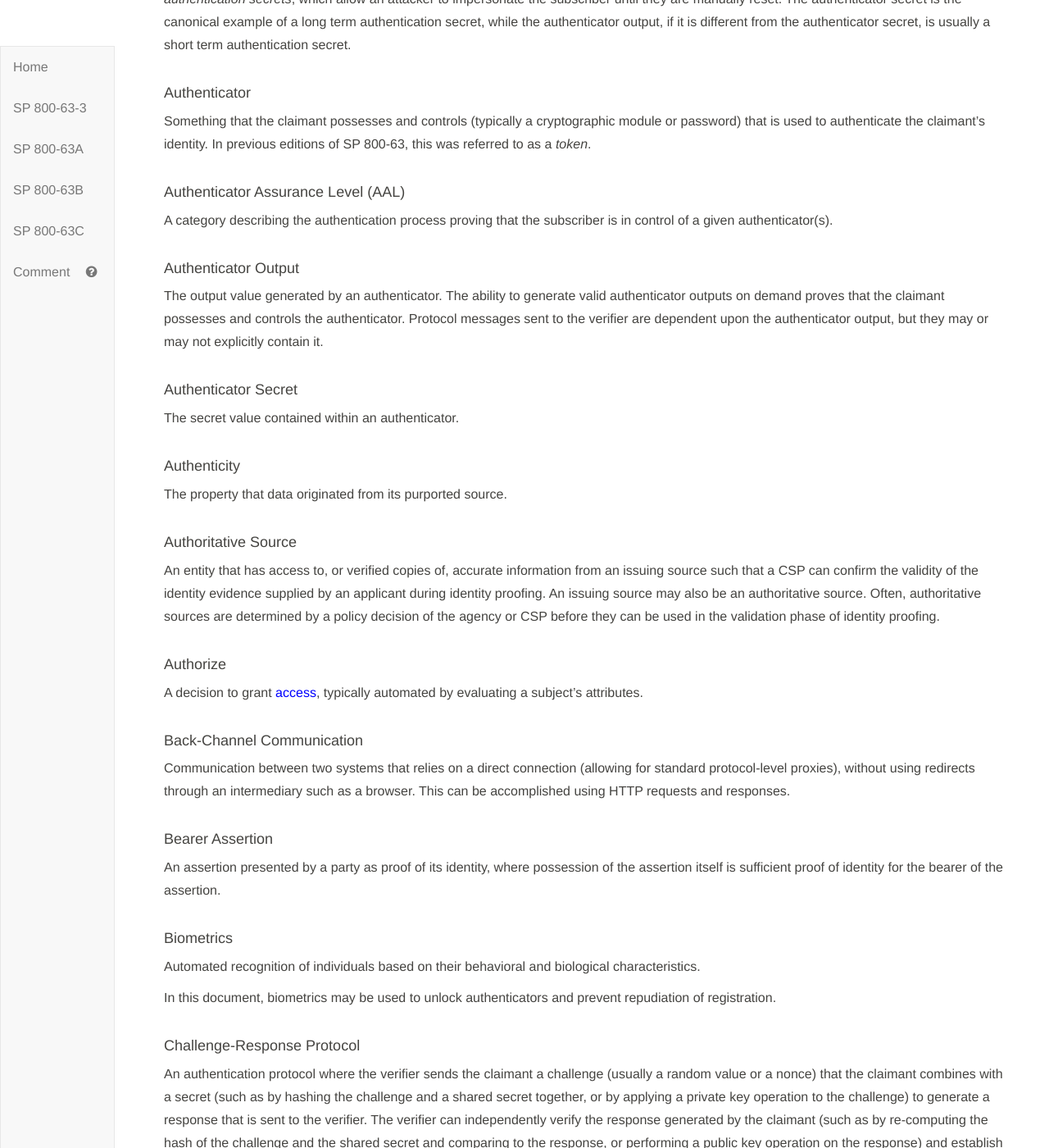
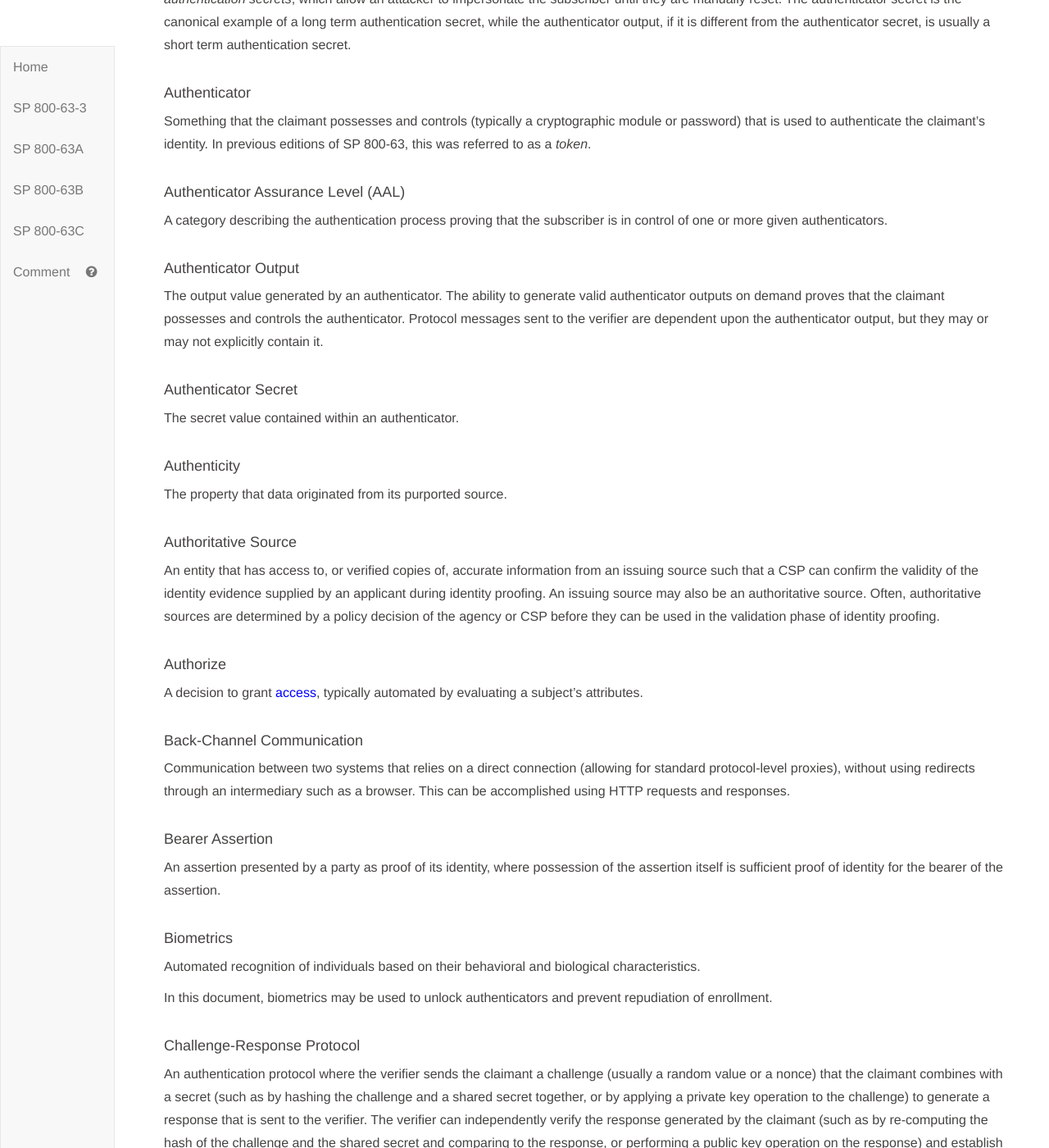
Before and after one commit to usnistgov/800-63-3, a Jekyll site: the page built from sp800-63-3/definitions.md, in a window 1280 px wide and 1400 px high, scrolled down 2896 px. Shown: the whole window at 82% size. Built offline with Jekyll 4.4.1, drawn with Linux system fonts in a browser that asks for light colours; our own code applies the rules of GitHub Pages for plain Markdown files; some of the changed text lies outside the part shown.

Commit message:
Fixes per @jimfenton review

```diff
--- a/sp800-63-3/definitions.md
+++ b/sp800-63-3/definitions.md
@@ -11,7 +11,6 @@ There is a wide variety of terms used in the area of authentication. While the d
 The definitions in this section are primarily those that are referenced in this document. Refer to the other documents in the SP 800-63 document suite for additional definitions and abbreviations specific to their content.
 
 #### <a name="access"></a> Access
-
 To make contact with one or more discrete functions of an online, digital service.
 
 #### Active Attack
@@ -21,7 +20,7 @@ An attack on the authentication protocol where the attacker transmits data to th
 The validated and verified location (physical or digital) where an individual can receive communications using approved mechanisms.
 
 #### Applicant
-A subject undergoing the processes of registration and identity proofing.
+A subject undergoing the processes of enrollment and identity proofing.
 
 #### Approved Cryptography
 Federal Information Processing Standard (FIPS) approved or NIST recommended. An algorithm or technique that is either 1) specified in a FIPS or NIST Recommendation, or 2) adopted in a FIPS or NIST Recommendation.
@@ -83,7 +82,7 @@ These are further divided into *short-term authentication secrets*, which are on
 Something that the claimant possesses and controls (typically a cryptographic module or password) that is used to authenticate the claimant's identity. In previous editions of SP 800-63, this was referred to as a *token*.
 
 #### Authenticator Assurance Level (AAL)
-A category describing the authentication process proving that the subscriber is in control of a given authenticator(s).
+A category describing the authentication process proving that the subscriber is in control  of one or more given authenticators.
 
 #### Authenticator Output
 The output value generated by an authenticator. The ability to generate valid authenticator outputs on demand proves that the claimant possesses and controls the authenticator. Protocol messages sent to the verifier are dependent upon the authenticator output, but they may or may not explicitly contain it.
@@ -109,7 +108,7 @@ An assertion presented by a party as proof of its identity, where possession of
 #### Biometrics
 Automated recognition of individuals based on their behavioral and biological characteristics.
 
-In this document, biometrics may be used to unlock authenticators and prevent repudiation of registration.
+In this document, biometrics may be used to unlock authenticators and prevent repudiation of enrollment.
 
 #### Challenge-Response Protocol
 An authentication protocol where the verifier sends the claimant a challenge (usually a random value or a nonce) that the claimant combines with a secret (such as by hashing the challenge and a shared secret together, or by applying a private key operation to the challenge) to generate a response that is sent to the verifier. The verifier can independently verify the response generated by the claimant (such as by re-computing the hash of the challenge and the shared secret and comparing to the response, or performing a public key operation on the response) and establish that the claimant possesses and controls the secret.
```
Also changed, not shown: sp800-63-3/sec1_2_introduction.md (+2 -2 lines), sp800-63-3/sec4_model.md (+1 -1 lines), sp800-63-3/sec5_DIRM.md (+2 -2 lines), sp800-63-3/sec8_references.md (+1 -1 lines).
